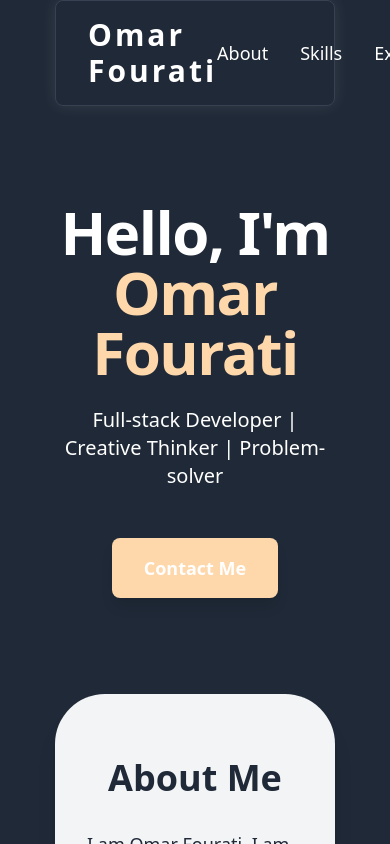
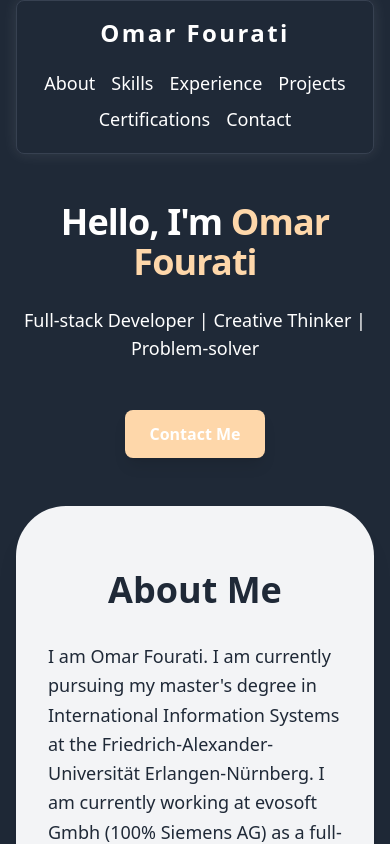
Before and after one commit to OmarFourati/portfolio_resume, an Angular app: page / in a window 390 px wide. Shown: the top 844 px of the page. Built offline with nearby package versions, Linux system fonts and the light colour scheme.

Commit message:
add repsonsivness for mobile

```diff
--- a/src/app/app.component.html
+++ b/src/app/app.component.html
@@ -1,6 +1,6 @@
 <div class="min-h-screen bg-gray-800 text-white relative overflow-hidden">
   <!-- Wrapper to set width to 80% of the screen width -->
-  <div class="w-4/5 mx-auto px-4">
+  <div class="w-full md:w-4/5 mx-auto px-4">
     <!-- Floating Animation Elements in the Background -->
     <div
       class="absolute top-[45%] right-1/4 w-48 h-48 rounded-full bg-gradient-to-br from-pink-300 via-purple-400 to-indigo-500 animate-float2 opacity-50"
@@ -11,47 +11,49 @@
 
     <!-- Header Section -->
     <header
-      class="flex justify-between items-center px-8 py-4 shadow-2xl bg-gray-800 rounded-lg border border-gray-700 shadow-[0_0_15px_rgba(255,255,255,0.1)]"
+      class="flex flex-col md:flex-row justify-between items-center px-4 md:px-8 py-4 shadow-2xl bg-gray-800 rounded-lg border border-gray-700 shadow-[0_0_15px_rgba(255,255,255,0.1)]"
     >
-      <h1 class="text-3xl font-bold tracking-widest">Omar Fourati</h1>
+      <h1 class="text-2xl md:text-3xl font-bold tracking-widest mb-4 md:mb-0">
+        Omar Fourati
+      </h1>
       <nav>
-        <ul class="flex space-x-8 text-lg">
-          <li>
+        <ul class="flex flex-wrap justify-center md:space-x-8 text-lg">
+          <li class="mx-2 my-1">
             <a
               href="#about"
               class="hover:text-orange-200 transition-transform transform hover:scale-110"
               >About</a
             >
           </li>
-          <li>
+          <li class="mx-2 my-1">
             <a
               href="#skills"
-              class="hover:text-orange-200transition-transform transform hover:scale-110"
+              class="hover:text-orange-200 transition-transform transform hover:scale-110"
               >Skills</a
             >
           </li>
-          <li>
+          <li class="mx-2 my-1">
             <a
               href="#experience"
               class="hover:text-orange-200 transition-transform transform hover:scale-110"
               >Experience</a
             >
           </li>
-          <li>
+          <li class="mx-2 my-1">
             <a
               href="#projects"
               class="hover:text-orange-200 transition-transform transform hover:scale-110"
               >Projects</a
             >
           </li>
-          <li>
+          <li class="mx-2 my-1">
             <a
               href="#certifications"
               class="hover:text-orange-200 transition-transform transform hover:scale-110"
               >Certifications</a
             >
           </li>
-          <li>
+          <li class="mx-2 my-1">
             <a
               href="#contact"
               class="hover:text-orange-200 transition-transform transform hover:scale-110"
@@ -64,24 +66,23 @@
 
     <!-- Hero Section -->
     <section
-      class="text-center py-24 animate__animated animate__fadeIn animate__delay-1s"
+      class="text-center py-12 md:py-24 animate__animated animate__fadeIn animate__delay-1s"
     >
-      <h2 class="text-6xl font-bold mb-6 tracking-tight">
+      <h2 class="text-4xl md:text-6xl font-bold mb-6 tracking-tight">
         Hello, I'm <span class="text-orange-200">Omar Fourati</span>
       </h2>
       <p
-        class="text-xl animate__animated animate__fadeIn animate__delay-2s mb-6"
+        class="text-lg md:text-xl animate__animated animate__fadeIn animate__delay-2s mb-6"
       >
         Full-stack Developer | Creative Thinker | Problem-solver
       </p>
       <a
         href="#footer"
-        class="mt-6 inline-block px-8 py-4 text-lg font-semibold bg-orange-200 rounded-lg shadow-lg hover:bg-gradient-to-br hover:from-cyan-600 hover:to-cyan-800 transform hover:scale-105 transition-all"
+        class="mt-6 inline-block px-6 md:px-8 py-3 md:py-4 text-base md:text-lg font-semibold bg-orange-200 rounded-lg shadow-lg hover:bg-gradient-to-br hover:from-cyan-600 hover:to-cyan-800 transform hover:scale-105 transition-all"
       >
         Contact Me
       </a>
     </section>
-
     <!-- About Section -->
     <section
       id="about"
@@ -309,7 +310,8 @@
                 <h4 class="font-semibold mb-2 pt-1 ml-2">Specialization</h4>
               </div>
               <p class="text-sm text-gray-600">
-                Artificial Intelligence (Agents, Trees, Calculus Propositional..)
+                Artificial Intelligence (Agents, Trees, Calculus
+                Propositional..)
               </p>
               <p class="text-sm text-gray-600">Applied Software Engineering</p>
               <p class="text-sm text-gray-600">
```
Also changed, not shown: angular.json (+4 -13 lines).
